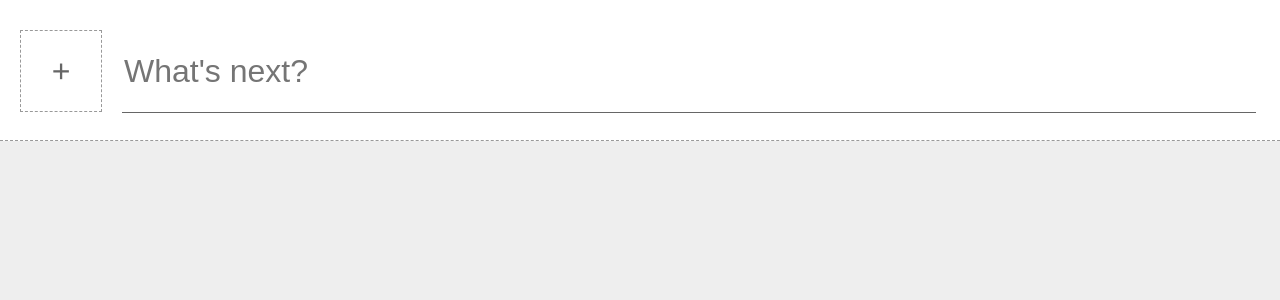
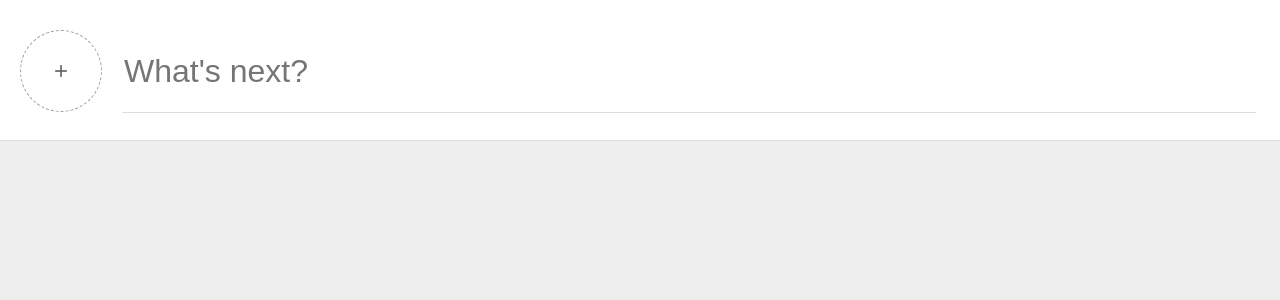
Before and after one commit to zeyap/Countdown-pwa, a Vue app: page / in a window 1280 px wide. Shown: the top 300 px of the page. Built offline with nearby package versions, Linux system fonts and the light colour scheme.

Commit message:
round edge

```diff
--- a/src/components/DatePicker.vue
+++ b/src/components/DatePicker.vue
@@ -112,9 +112,13 @@ export default class DatePicker extends Vue {
 
 <!-- Add "scoped" attribute to limit CSS to this component only -->
 <style scoped>
+.date-picker-wrapper{
+  border-radius: 15px;
+}
 @media only screen and (min-width: 887px){
 .date-picker-wrapper{
   position: absolute;
+  left:120px;
   background: #ffffff;
   border: #dddddd solid 1px;
   width: 240px;
@@ -124,6 +128,7 @@ export default class DatePicker extends Vue {
 @media only screen and (max-width: 887px){
 .date-picker-wrapper{
   position: absolute;
+  left:120px;
   background: #ffffff;
   border: #dddddd solid 1px;
   width: 240px;
@@ -146,6 +151,7 @@ export default class DatePicker extends Vue {
   /* margin: auto; */
   background: #893987;
   color: #ffffff;
+  border-radius: 15px 15px 0 0;
 }
 .calendar{
   padding: 15px;
--- a/src/components/EventInput.vue
+++ b/src/components/EventInput.vue
@@ -112,10 +112,11 @@ export default class EventInput extends Vue {
     height: 80px;
     align-content: center;
     line-height: 80px;
-    font-size: 2em;
+    font-size: 1.5em;
     text-align: center;
     color: #666666;
     border: #999999 dashed 1px;
+    border-radius: 50%;
     margin: 0 20px;
   }
   .title-input{
@@ -125,7 +126,7 @@ export default class EventInput extends Vue {
     height: 80px;
     line-height: 80px;
     border: none;
-    border-bottom: 1px solid #666666;
+    border-bottom: 1px solid #dddddd;
     color: #666666;
     background: white;
   }
@@ -175,6 +176,9 @@ export default class EventInput extends Vue {
 
 .tp-input-font{
   font-size:1em;
+  border: none;
+  background: #eeeeee;
+  border-radius: 10px;
 }
 
 </style>
--- a/src/components/Upcoming.vue
+++ b/src/components/Upcoming.vue
@@ -142,7 +142,7 @@ export default class Upcoming extends Vue {
   z-index: 10;
   background: white;
   border:none;
-  border-bottom: 1px dashed #999999;
+  border-bottom: 1px solid #dddddd;
 }
 .upcoming{
   position: absolute;
@@ -156,9 +156,10 @@ export default class Upcoming extends Vue {
 .event-card{
   position: relative;
   width: 360px;
-  outline: #dddddd solid 1px;
+
   border-bottom: #ffffff solid 10px;
   border-top: #ffffff solid 10px;
+  border-radius: 15px;
   height: 180px;
   margin: 40px 20px 0px 20px;
   /* padding: 10px 0; */
@@ -202,6 +203,7 @@ export default class Upcoming extends Vue {
 }
 
 .purple{
+  border-radius: 15px 0 0 15px;
   box-shadow: 0px -10px 0px 0px #ad48aa, 0px 10px 0px 0px #ad48aa;
   height:100%;
   width: 0;
@@ -209,6 +211,7 @@ export default class Upcoming extends Vue {
 }
 
 .pink{
+  border-radius: 0 15px 15px 0;
   box-shadow: 0px -10px 0px 0px #e54e71, 0px 10px 0px 0px #e54e71;
   height:100%;
   width: 0;
```
